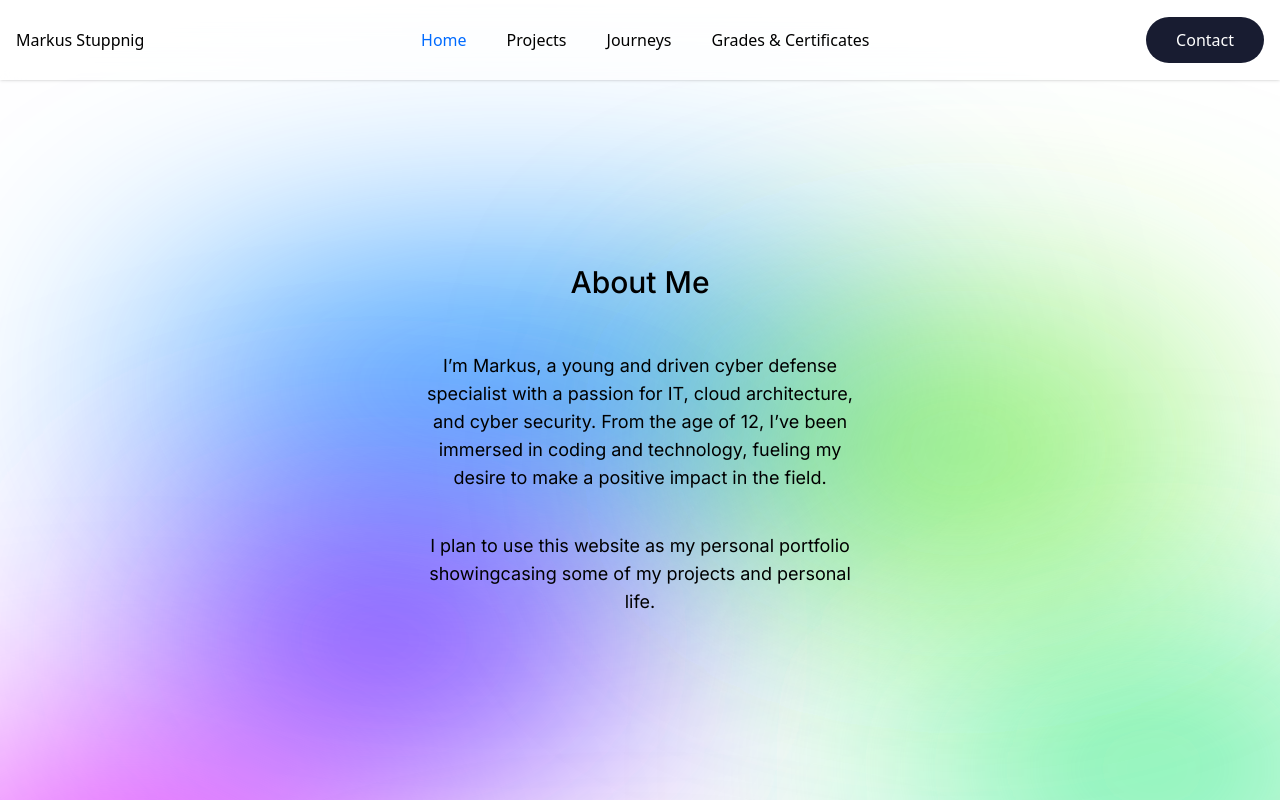
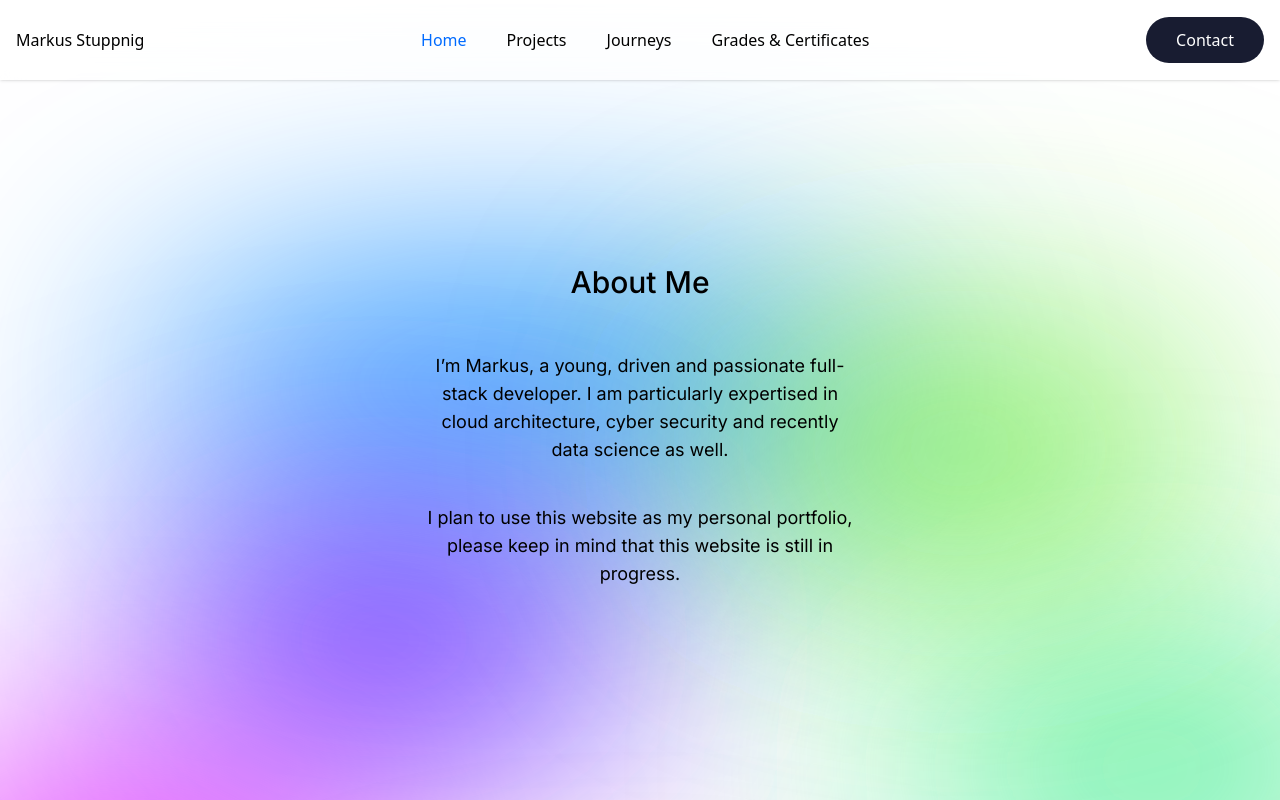
Before and after one commit to Markus-Stuppnig/Website, a Next.js app: page / in a window 1280 px wide. Shown: the top 800 px of the page. Built offline with nearby package versions, Linux system fonts and the light colour scheme.

Commit message:
updates about section

```diff
--- a/components/About/About.tsx
+++ b/components/About/About.tsx
@@ -9,8 +9,8 @@ export default function About() {
     <section id="about" className="flex justify-center w-full">
       <div className="flex flex-col justify-start w-5/6 md:w-1/3 text-center">
         <SectionHeading>About Me</SectionHeading>
-        <p className="text-lg">I’m Markus, a young and driven cyber defense specialist with a passion for IT, cloud architecture, and cyber security. From the age of 12, I’ve been immersed in coding and technology, fueling my desire to make a positive impact in the field.</p>
-        <p className="text-lg mt-10">I plan to use this website as my personal portfolio showingcasing some of my projects and personal life.</p>
+        <p className="text-lg">I’m Markus, a young, driven and passionate full-stack developer. I am particularly expertised in cloud architecture, cyber security and recently data science as well.</p>
+        <p className="text-lg mt-10">I plan to use this website as my personal portfolio, please keep in mind that this website is still in progress.</p>
       </div>
     </section>
   );
```
Also changed, not shown: app/(pages)/journeys/(detailed)/coding/page.tsx (added), app/(pages)/journeys/(detailed)/exchange/page.tsx (added), app/(pages)/journeys/(detailed)/scuba/page.tsx (added).
